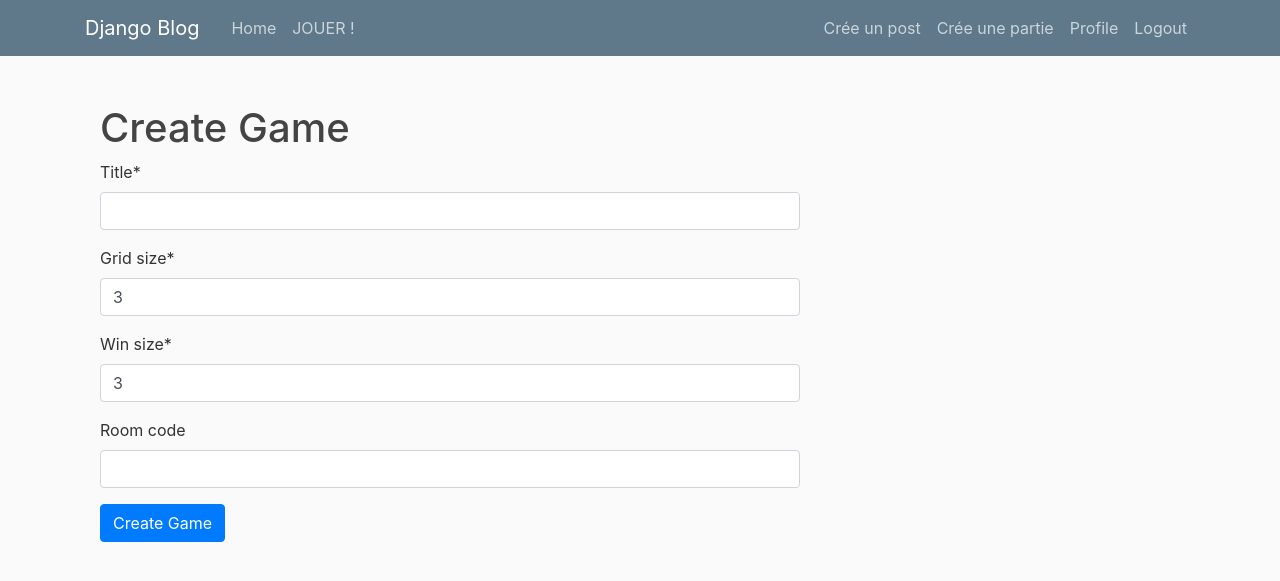
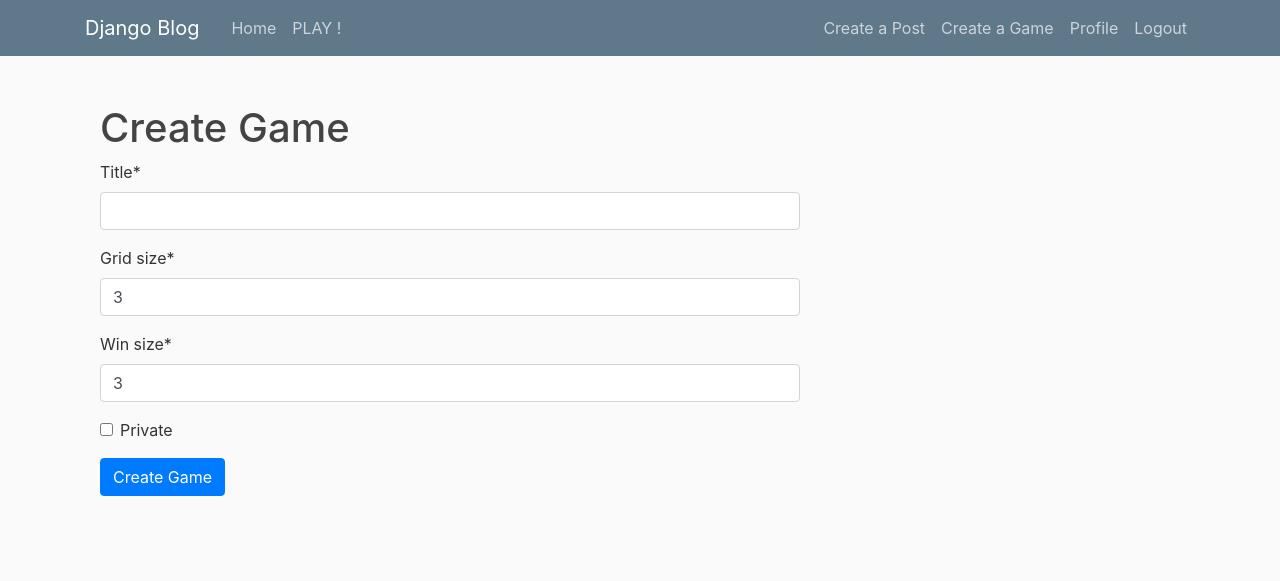
Before and after one commit to ChakirKharraz/djangoProject2, a Django app: page /create/ in a window 1280 px wide. Shown: the top 581 px of the page. Run offline with Django 4.2, Linux system fonts and the light colour scheme; a user stored in the database is signed in; some libraries are stand-ins or nearby versions.

Commit message:
Ajout joueurs 2
petit reglage pour rejoindre une partie
ajout private publique
une game ne peut pas etre rejoind par un player 3 ( il voit que la game est full)
etc

```diff
--- a/blog/forms.py
+++ b/blog/forms.py
@@ -1,10 +1,12 @@
 from django import forms
 from .models import Game
+
 
 class GameForm(forms.ModelForm):
     class Meta:
         model = Game
-        fields = ['title', 'grid_size', 'win_size','room_code']
+        fields = ['title', 'grid_size', 'win_size', 'room_code', 'private']
+
 
 class JoinGameForm(forms.Form):
     password = forms.CharField(widget=forms.PasswordInput, required=False)
--- a/blog/models.py
+++ b/blog/models.py
@@ -25,6 +25,7 @@ class Game(models.Model):
     room_code = models.CharField(max_length=100, null=True, blank=True)
     grid_size = models.PositiveIntegerField(default=3)
     win_size = models.PositiveIntegerField(default=3)
+    private = models.BooleanField(default=False)
 
     def __str__(self):
         return self.title
--- a/blog/templates/blog/base.html
+++ b/blog/templates/blog/base.html
@@ -30,13 +30,13 @@
             <div class="collapse navbar-collapse" id="navbarToggle">
                 <div class="navbar-nav mr-auto">
                     <a class="nav-item nav-link" href="{% url 'blog-home' %}">Home</a>
-                    <a class="nav-item nav-link" href="{% url 'game-list' %}">JOUER !</a>
+                    <a class="nav-item nav-link" href="{% url 'game-list' %}">PLAY !</a>
                 </div>
                 <!-- Navbar Right Side -->
                 <div class="navbar-nav">
                     {% if user.is_authenticated %}
-                        <a class="nav-item nav-link" href="{% url 'post-create' %}">Crée un post</a>
-                        <a class="nav-item nav-link" href="{% url 'game-create' %}">Crée une partie</a>
+                        <a class="nav-item nav-link" href="{% url 'post-create' %}">Create a Post</a>
+                        <a class="nav-item nav-link" href="{% url 'game-create' %}">Create a Game</a>
                         <a class="nav-item nav-link" href="{% url 'profile' %}">Profile</a>
                         <a class="nav-item nav-link" href="{% url 'logout' %}">Logout</a>
                     {% else %}
--- a/blog/templates/blog/create_game.html
+++ b/blog/templates/blog/create_game.html
@@ -5,12 +5,40 @@
         <h1>Create Game</h1>
         <form method="post" class="form">
             {% csrf_token %}
-            <div class="form-group">
-                {{ form|crispy }}
+            {{ form.title|as_crispy_field }}
+            {{ form.grid_size|as_crispy_field }}
+            {{ form.win_size|as_crispy_field }}
+            {{ form.private|as_crispy_field }}
+
+            <div id="room-code-field" style="display: none;">
+                {{ form.room_code|as_crispy_field }}
             </div>
+
             <div class="form-group">
                 <button type="submit" class="btn btn-primary">Create Game</button>
             </div>
         </form>
+
+        <!-- Add JavaScript to toggle room_code field visibility -->
+        <script>
+            document.addEventListener('DOMContentLoaded', function () {
+                var privateCheckbox = document.getElementById('id_private');
+                var roomCodeField = document.getElementById('room-code-field');
+
+                // Initial check
+                toggleRoomCodeField();
+
+                // Add event listener for checkbox change
+                privateCheckbox.addEventListener('change', toggleRoomCodeField);
+
+                function toggleRoomCodeField() {
+                    if (privateCheckbox.checked) {
+                        roomCodeField.style.display = 'block';
+                    } else {
+                        roomCodeField.style.display = 'none';
+                    }
+                }
+            });
+        </script>
     </div>
 {% endblock %}
--- a/blog/templates/blog/join_game.html
+++ b/blog/templates/blog/join_game.html
@@ -2,7 +2,7 @@
 {% load crispy_forms_tags %}
 {% block content %}
     <div class="container mt-4">
-        <h1>Rejoindre la partie</h1>
+        <h3>Join the game "{{ game.title }}" create by "{{ game.game_author }}"</h3>
         <form method="post" class="form">
             {% csrf_token %}
             <div class="form-group">
@@ -10,7 +10,7 @@
             </div>
             <input type="hidden" name="game_id" value="{{ game_id }}">
             <div class="form-group">
-                <button type="submit" class="btn btn-primary">Rejoindre</button>
+                <button type="submit" class="btn btn-primary">Join</button>
             </div>
         </form>
     </div>
--- a/blog/templates/blog/play.html
+++ b/blog/templates/blog/play.html
@@ -4,11 +4,11 @@
     <link rel="stylesheet" type="text/css" href="{% static 'blog/game.css' %}">
 
     <div id="warningMessage" style="display: none; color: red;">
-        <p>AGRANDISSEZ LA FENETRE POUR VOIR LA GRILLE DE JEU</p>
+        <p>EXPAND THE WINDOW TO VIEW THE GAME GRID</p>
     </div>
-    <h1>TITRE : {{ object.title }}</h1>
+    <h1>NAME : {{ object.title }}</h1>
     <p>Grid Size: {{ object.grid_size }}</p>
-    <p>Alignment: {{ object.win_size }}</p>
+    <p>Align to win: {{ object.win_size }}</p>
     <p>room code: {{ object.room_code }}</p>
     <p>PLAYER 1: {{ object.game_author }}</p>
     <p>PLAYER 2: {{ object.game_player2 }}</p>
--- a/blog/views.py
+++ b/blog/views.py
@@ -96,6 +96,10 @@ class GameListView(LoginRequiredMixin, ListView):
     context_object_name = 'games'
     ordering = ['-date_posted']
 
+    def get_queryset(self):
+        # Exclude finished games from the queryset
+        return Game.objects.filter(finished=False).order_by('-date_posted')
+
 class JoinGameView(LoginRequiredMixin, View):
     template_name = 'blog/join_game.html'
     form_class = JoinGameForm
@@ -104,8 +108,9 @@ class JoinGameView(LoginRequiredMixin, View):
     def get(self, request, game_id):
         game = get_object_or_404(Game, id=game_id)
         if game and not game.finished:
-            form = self.form_class()
-            return render(request, self.template_name, {'form': form, 'game_id': game_id})
+            # Only include the password field if the game has a password
+            form = self.form_class() if game.room_code else None
+            return render(request, self.template_name, {'form': form, 'game_id': game_id, 'game': game})
         else:
             messages.error(request, 'Cette partie n\'existe pas ou est terminée.')
             return redirect('game-list')
@@ -119,16 +124,28 @@ class JoinGameView(LoginRequiredMixin, View):
 
             if not game.room_code and not entered_password:
                 # Si la partie n'a pas de mot de passe, et aucun mot de passe n'est entré, rejoindre automatiquement
-                return redirect('play-game', pk=game.id)
+                return self.join_game(game)
             elif entered_password == game.room_code:
-                return redirect('play-game', pk=game.id)
+                return self.join_game(game)
             else:
                 messages.error(request, 'Mot de passe incorrect.')
         else:
             messages.error(request, 'Formulaire invalide. Veuillez réessayer.')
 
-        return render(request, self.template_name, {'form': form, 'game_id': game_id})
+        return render(request, self.template_name, {'form': form, 'game_id': game_id, 'game': game})
 
+    def join_game(self, game):
+        if not game.finished:
+            if not game.game_player2 and self.request.user != game.game_author:
+                game.game_player2 = self.request.user
+                game.save()
+                return redirect('play-game', pk=game.id)
+            elif game.game_player2 or self.request.user == game.game_author:
+                return redirect('play-game', pk=game.id)
+        else:
+            return redirect('play-game', pk=game.id)
 
+        messages.error(self.request, 'Vous ne pouvez pas rejoindre cette partie.')
+        return redirect('game-list')
 def about(request):
     return render(request, 'blog/about.html', {'title': 'About'})
```
Also changed, not shown: blog/templates/blog/game_list.html (+16 -3 lines), blog/migrations/0012_game_private.py (added), db.sqlite3.
